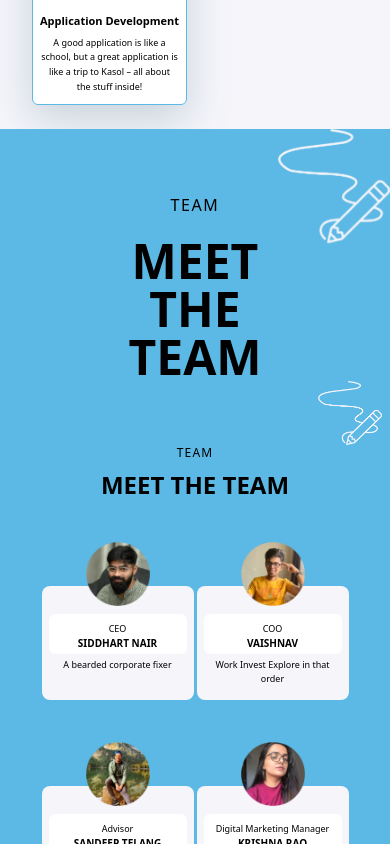
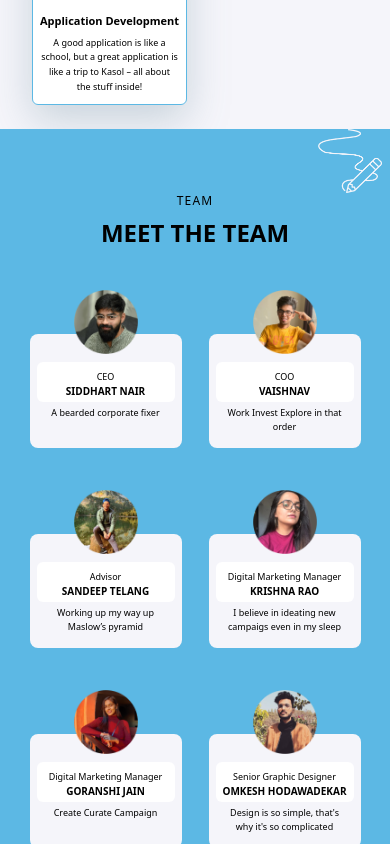
Before and after one commit to Ashutoshkr23/Bravos-11, a Next.js app: page / in a window 390 px wide. Shown: the part 2820-3664 px from the top of the page. Built offline with nearby package versions, Linux system fonts and the light colour scheme.

Commit message:
ui-for-team

```diff
--- a/src/components/Team.jsx
+++ b/src/components/Team.jsx
@@ -89,14 +89,7 @@ function Team() {
           </div>
           {/*Mobiles-lg*/}
           <div className='lg:hidden'>
-              <div className='flex'>
-                  <div><img src="/assets/images/team/Pencil.png" alt="pencil-image" className='sticky top-0 invisible' /></div>
-                  <div className='mx-auto mt-16'>
-                      <p className='text-black font-light text-base text-center tracking-widest'>TEAM</p>
-                      <h1 className='text-black font-bold text-5xl text-center mt-5'>MEET THE TEAM</h1>
-                  </div>
-                  <div><img src="/assets/images/team/Pencil.png" alt="pencil-image" className='sticky top-0 z-50' /></div>
-              </div>
+
               <img src="/assets/images/team/Pencil.png" alt="pencil-image" className='absolute right-2 h-16 w-16' />
               <img src="/assets/images/team/Block.png" alt="puzzle-block" className='absolute -bottom-2 left-2 h-20 w-20' />
               <div className='py-16'>
@@ -105,7 +98,7 @@ function Team() {
                           <p className='text-black font-light text-xs sm:text-sm text-center tracking-widest'>TEAM</p>
                           <h1 className='text-black font-bold text-2xl sm:text-3xl text-center mt-2'>MEET THE TEAM</h1>
                       </div>
-                      <div className='grid grid-cols-2 mx-10 gap-y-10  mt-10 justify-items-center'>
+                      <div className='grid grid-cols-2 mx-6 sm:mx-12 gap-y-10 gap-x-4  mt-10 justify-items-center'>
                           <div>
                               <TeamComp
                                   img={"./assets/images/team/Sid.png"}
```
